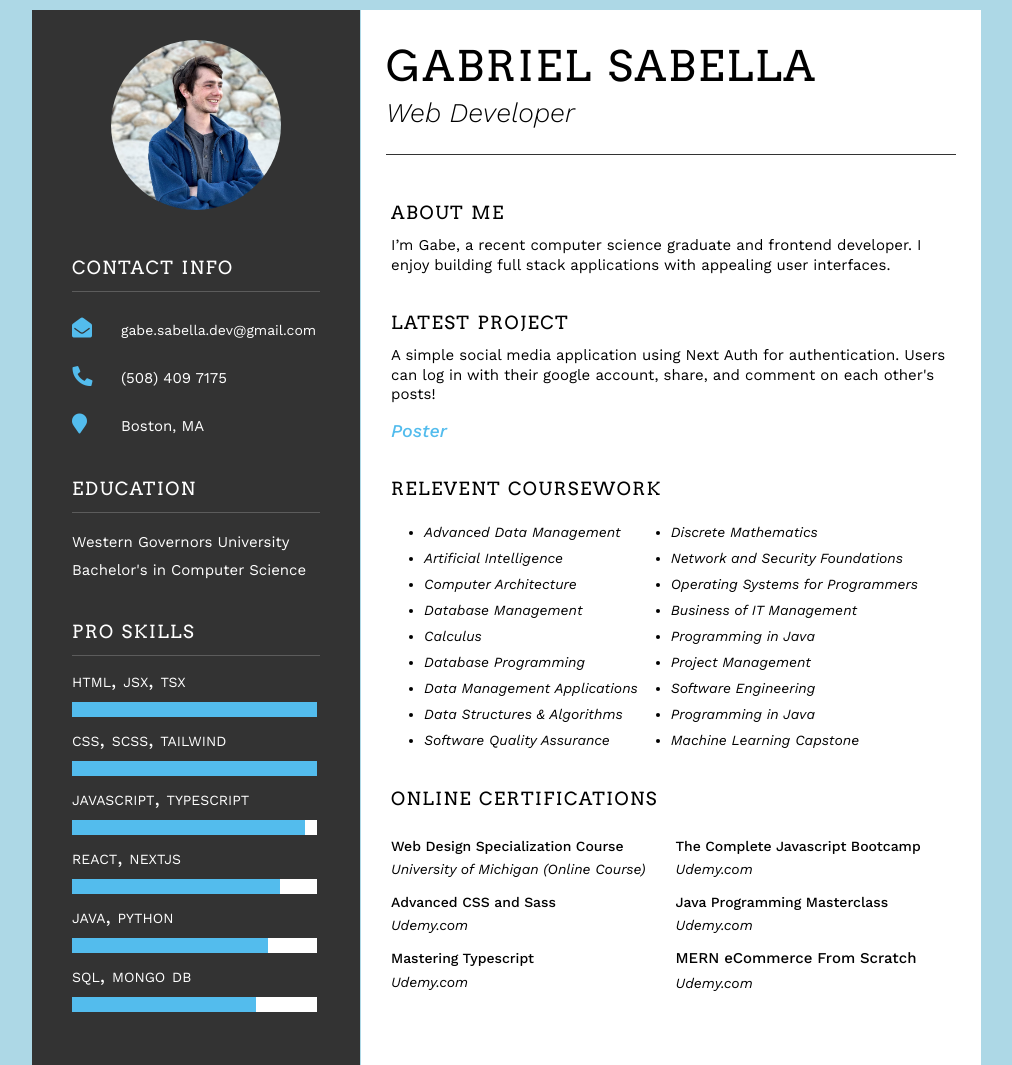
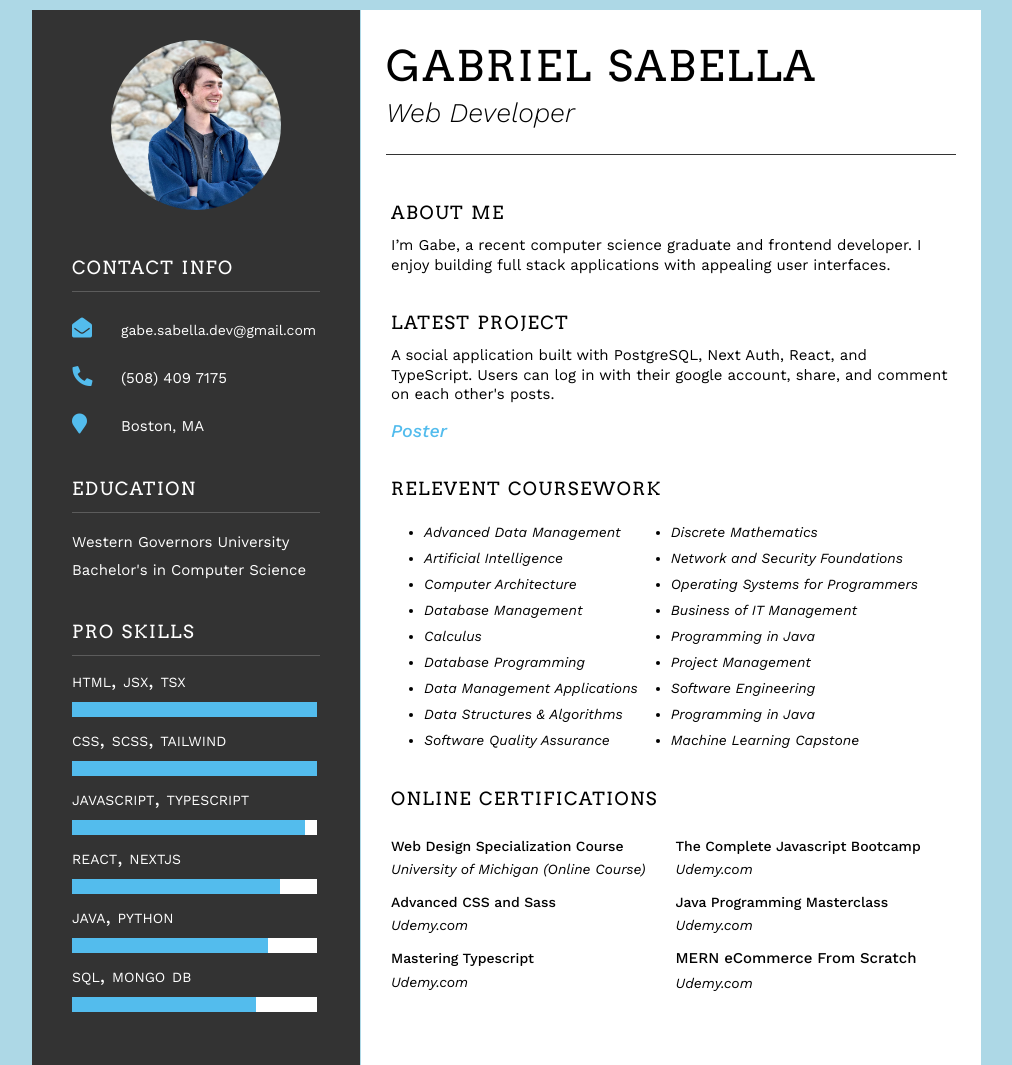
Before and after one commit to gabesabella/resume, a website: page index.html in a window 1280 px wide. Shown: the whole page, without its empty margins (133-1145 px from the left). Drawn offline with nearby package versions, Linux system fonts and the light colour scheme.

Commit message:
build with...

```diff
--- a/index.html
+++ b/index.html
@@ -114,7 +114,7 @@
         </div>
         <div class="header-text caps pt-md">latest project</div>
         <!-- <span class="icon"><i class="fas fa-globe"></i></span> -->
-          <div class="body-text mt-lg standard-text">A simple social media application using Next Auth for authentication. Users can log in with their google account, share, and comment on each other's posts!</div>
+          <div class="body-text mt-lg standard-text">A social application built with PostgreSQL, Next Auth, React, and TypeScript. Users can log in with their google account, share, and comment on each other's posts.</div>
           <div class="text-md body-text site"><a href="https://poster-5wxj.vercel.app/">Poster</a>
           </div>
       </div>
```
